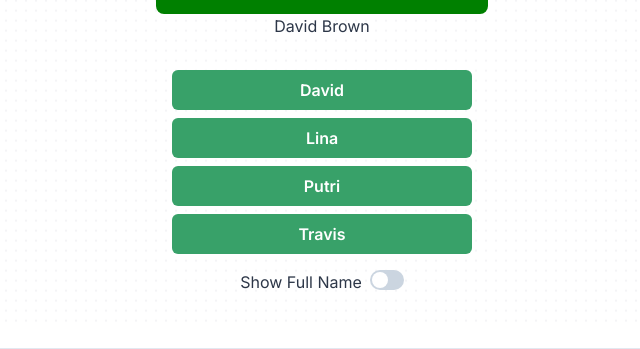
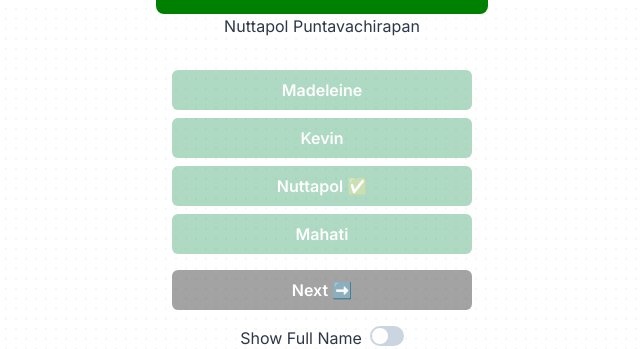
Before and after one commit to jfobrien29/med-name-game, a Next.js app: page / in a window 1280 px wide. Both pictures are taken after a click on the button "Madeleine". Shown: the part 433-782 px from the top of the page, without its empty margins (318-958 px from the left). Built offline with nearby package versions, Linux system fonts and the light colour scheme.

Commit message:
finalize games

```diff
--- a/frontend/views/game.tsx
+++ b/frontend/views/game.tsx
@@ -44,6 +44,7 @@ const Game: React.FC<Props> = ({}) => {
   const [streak, setStreak] = useState(0);
   const [showFullName, setShowFullName] = useState(false);
   const toast = useToast();
+  const [isSelectedState, setIsSelectedState] = useState<null | number>(null);
 
   useEffect(() => {
     const name = allPeople[index].names[0];
@@ -65,6 +66,11 @@ const Game: React.FC<Props> = ({}) => {
       toast.error(`Oh no, that's not right. That's a picture of ${allPeople[index].names[0]}!!`);
     }
 
+    setIsSelectedState(guessIndex);
+  };
+
+  const onNext = () => {
+    setIsSelectedState(null);
     setIndex((index + 1) % allPeople.length);
   };
 
@@ -87,12 +93,27 @@ const Game: React.FC<Props> = ({}) => {
       <Flex mt={8} align="center" flexDir="column" w="300px" gap={2}>
         {options.map((option: any, idx: number) => {
           return (
-            <Button w="full" key={option} onClick={() => onGuess(idx)} colorScheme="green">
+            <Button
+              isDisabled={isSelectedState !== null}
+              w="full"
+              key={option}
+              onClick={() => onGuess(idx)}
+              colorScheme="green"
+            >
               {showFullName ? option : option.split(' ')[0]}
+              {isSelectedState !== null && option === allPeople[index].names[0] && ' ✅'}
             </Button>
           );
         })}
       </Flex>
+
+      {isSelectedState !== null && (
+        <Flex mt={4} align="center" flexDir="column" w="300px" gap={2}>
+          <Button w="full" onClick={onNext} colorScheme="blackAlpha">
+            Next ➡️
+          </Button>
+        </Flex>
+      )}
 
       <Flex mt={4} gap={2}>
         Show Full Name <Switch onChange={(e) => setShowFullName(e.target.checked)} />
```
